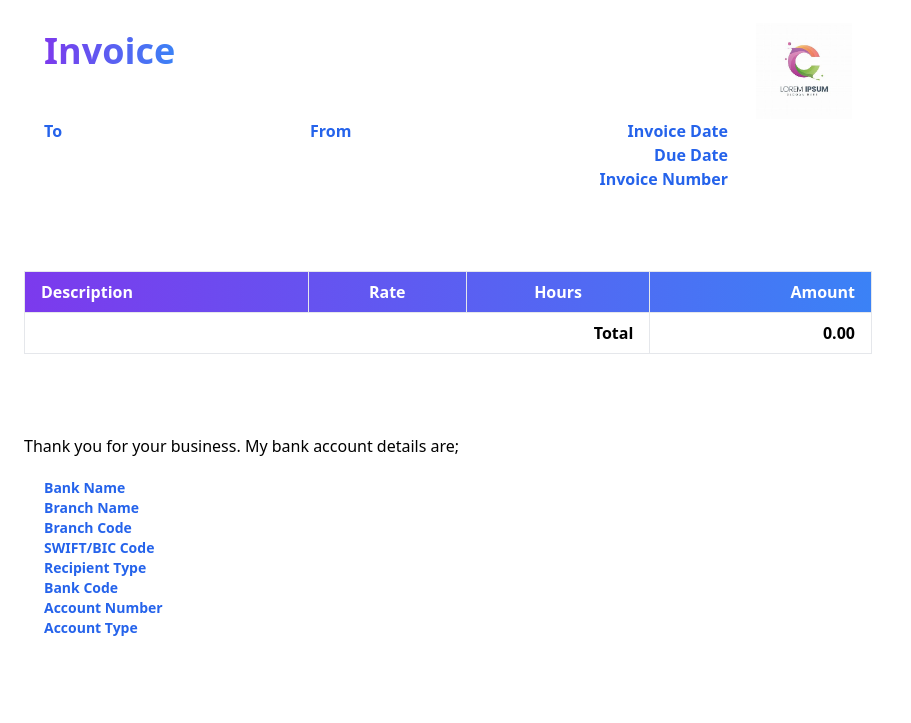
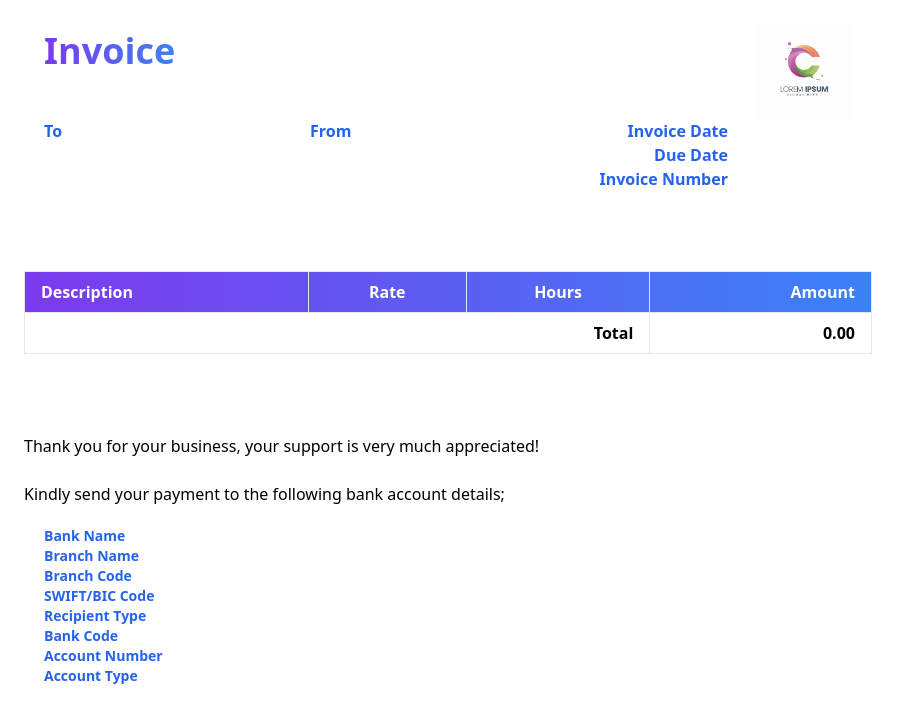
Before and after one commit to ben05allen/GenVoice, a Python web app: template app/templates/invoice.html in a window 1280 px wide. Shown: the part 33-756 px from the top of the page, without its empty margins (0-911 px from the left). Run offline with Jinja, Linux system fonts and the light colour scheme; the template is opened without the code that fills it, so the values that code supplies are empty.

Commit message:
adding weasyprint, new can of worms

```diff
--- a/app/main.py
+++ b/app/main.py
@@ -1,6 +1,7 @@
 from jinja2 import Template
 from pathlib import Path
 import tomllib
+from weasyprint import HTML
 
 from bank_instructions import get_instructions
 from invoicees import get_invoicees
@@ -84,8 +85,9 @@ def main():
 
     rendered_html = INVOICE_TEMPLATE.render(Invoice(**data).model_dump())
 
-    with open(OUT_DIR / "index.html", "w") as f:
-        f.write(rendered_html)
+    # with open(OUT_DIR / "index.html", "w") as f:
+    #     f.write(rendered_html)
+    HTML(string=rendered_html).write_pdf(OUT_DIR / "invoice.pdf")
 
 
 if __name__ == "__main__":
--- a/app/templates/invoice.html
+++ b/app/templates/invoice.html
@@ -92,7 +92,10 @@
         </tfoot>
       </table>
       <p class="mt-20 mb-5">
-        Thank you for your business. My bank account details are;
+        Thank you for your business, your support is very much appreciated!
+      </p>
+      <p class="mt-6 mb-5">
+        Kindly send your payment to the following bank account details;
       </p>
       <div class="flex flex-row gap-5 mx-5 text-sm">
         <div class="text-blue-600 font-bold">
```
